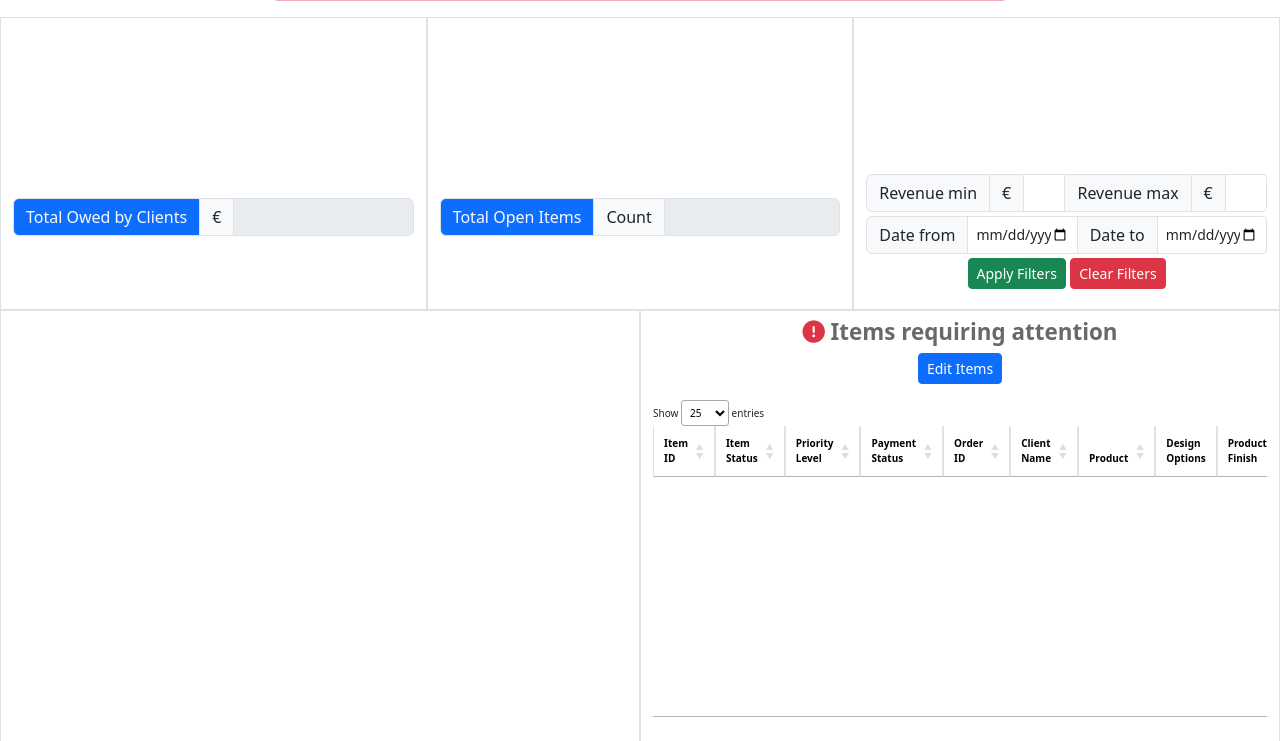
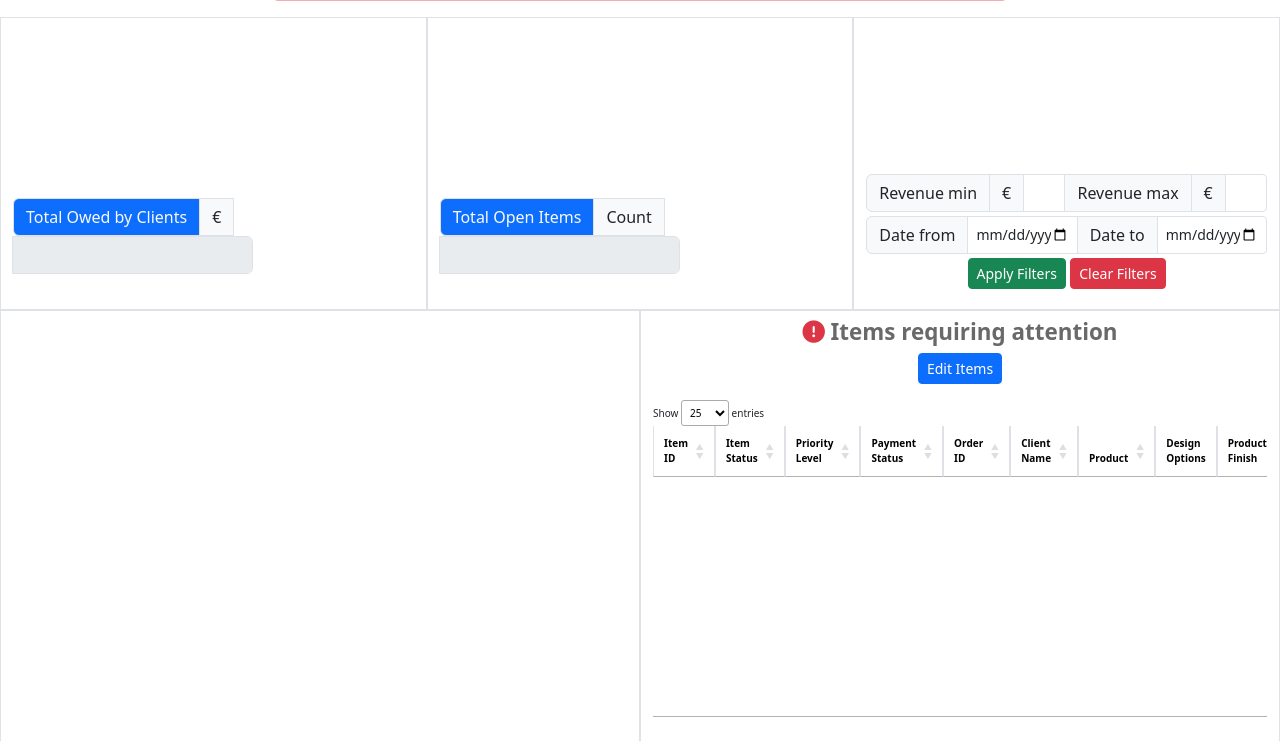
Before and after one commit to dimispapa/slotted-need, a Django app: page / in a window 1280 px wide. Shown: the part 556-1297 px from the top of the page. Run offline with Django 5.2, Linux system fonts and the light colour scheme; the visitor is signed in with stand-in values (Sample User, id 1); data comes from the database, SQL or seed files in the repository; data that the repository does not hold is empty; a map, chart or similar area stays blank; parts of the project's set-up code (start-up, migrations or seed data) failed here and were passed over; some libraries are stand-ins or nearby versions.

Commit message:
styles: adapt width of metric banners

```diff
--- a/static/css/style.css
+++ b/static/css/style.css
@@ -198,3 +198,10 @@ th.not-sortable {
   font-weight: bold;
   color: dimgray;
 }
+
+/* for larger screens limit the width of the metric banners */
+@media (min-width: 768px) {
+  .metric-banner {
+    max-width: 60%;
+  }
+}
--- a/templates/home.html
+++ b/templates/home.html
@@ -22,10 +22,10 @@
       <!-- Debtors Chart -->
       <canvas id="debtorsChart"></canvas>
       <!-- Total Owed by Clients -->
-      <div class="input-group mt-2 mt-md-4">
+      <div class="input-group mt-2 mt-md-4 metric-banner">
         <span class="input-group-text fs-6 fs-md-5 bg-primary text-light">Total Owed by Clients</span>
         <span class="input-group-text fs-6 fs-md-5">€</span>
-        <input type="text" name="total_debtor_bal" class="form-control" id="total-debtor-bal" aria-label="readonly"
+        <input type="text" name="total_debtor_bal" class="form-control fw-bolder" id="total-debtor-bal" aria-label="readonly"
           readonly disabled>
       </div>
     </div>
@@ -34,10 +34,10 @@
       <!-- Order Item Status Chart -->
       <canvas id="orderItemStatusProductChart"></canvas>
       <!-- Total Open Items -->
-      <div class="input-group mt-2 mt-md-4">
+      <div class="input-group mt-2 mt-md-4 metric-banner text-center">
         <span class="input-group-text fs-6 fs-md-5 bg-primary text-light">Total Open Items</span>
         <span class="input-group-text fs-6 fs-md-5">Count</span>
-        <input type="text" name="total_open_items" class="form-control" id="total-open-items" aria-label="readonly"
+        <input type="text" name="total_open_items" class="form-control fw-bolder" id="total-open-items" aria-label="readonly"
           readonly disabled>
       </div>
     </div>
```
